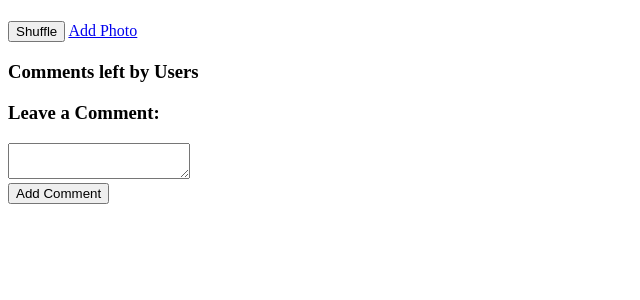
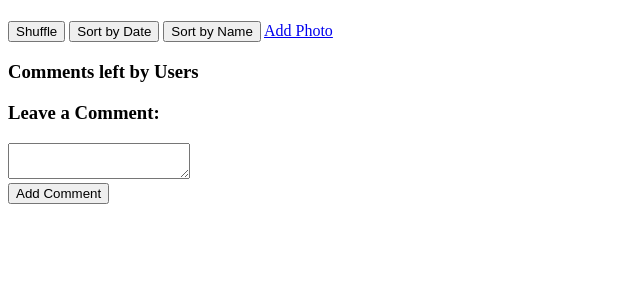
Before and after one commit to KillaW0lf04/Photo-Nebula, a Python web app: template templates/view_album.html in a window 1280 px wide. Shown: the top 300 px of the page, without its empty margins (0-640 px from the left). Run offline with Jinja, Linux system fonts and the light colour scheme; the template is opened without the code that fills it, so the values that code supplies are empty.

Commit message:
Add ability to sort by name and date in view album

```diff
--- a/templates/view_album.html
+++ b/templates/view_album.html
@@ -15,6 +15,8 @@
     </p>
     <div>
         <button id="shuffle">Shuffle</button>
+        <button id="dateSort">Sort by Date</button>
+        <button id="nameSort">Sort by Name</button>
         <a href="/album/{{ album.key.integer_id() }}/add-photo">Add Photo</a>
     </div>
 
@@ -23,10 +25,13 @@
     <div id="container">
         {% for photo in photos %}
             <div class="item">
-                <img alt="{{ photo.name }}"
+                <img class="image"
+                     alt="{{ photo.name }}"
                      height="300"
                      src="/album/{{ album.key.integer_id() }}/photo/{{ photo.key.integer_id() }}"
                      onmouseover="$('#photo_name').html(this.alt);">
+                <input class="date"
+                       type="hidden" value="{{ photo.date_created }}"/>
             </div>
         {% endfor %}
     </div>
@@ -61,9 +66,29 @@
             });
         });
 
+        $container.isotope({
+          getSortData : {
+            name : function ( $elem ) {
+              return $elem.find('.image').attr('alt');
+            },
+            date : function ( $elem ) {
+              return Date.parse($elem.find('.date').val());
+            }
+          }
+        });
+
         $('#shuffle').click(function() {
-            $container.isotope('shuffle')
+            $container.isotope('shuffle');
         });
+
+        $('#dateSort').click(function() {
+            $container.isotope({ sortBy: 'date'});
+        });
+
+        $('#nameSort').click(function() {
+            $container.isotope({ sortBy: 'name'});
+        });
+
     </script>
 </body>
 </html>
--- a/views.py
+++ b/views.py
@@ -76,7 +76,7 @@ class ViewAlbumHandler(BaseHandler):
         if album:
             photo_query = Photo.query(
                 ancestor=album.key
-            ).order(Photo.date_created)
+            )
 
             comments_query = Comment.query(
                 ancestor=album.key
```
